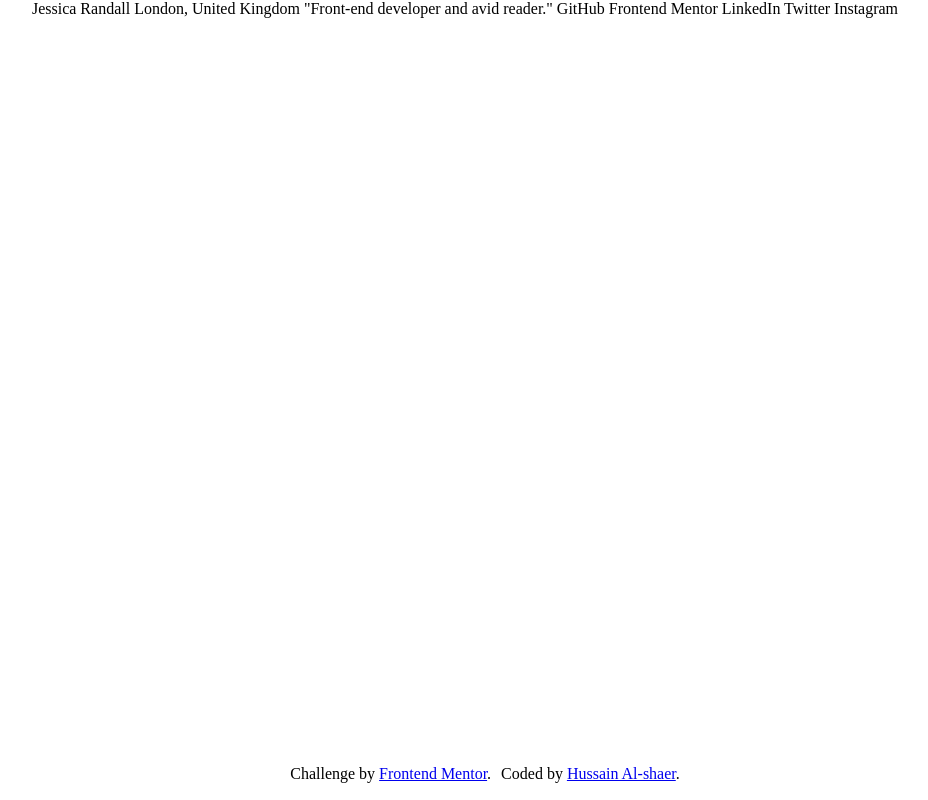
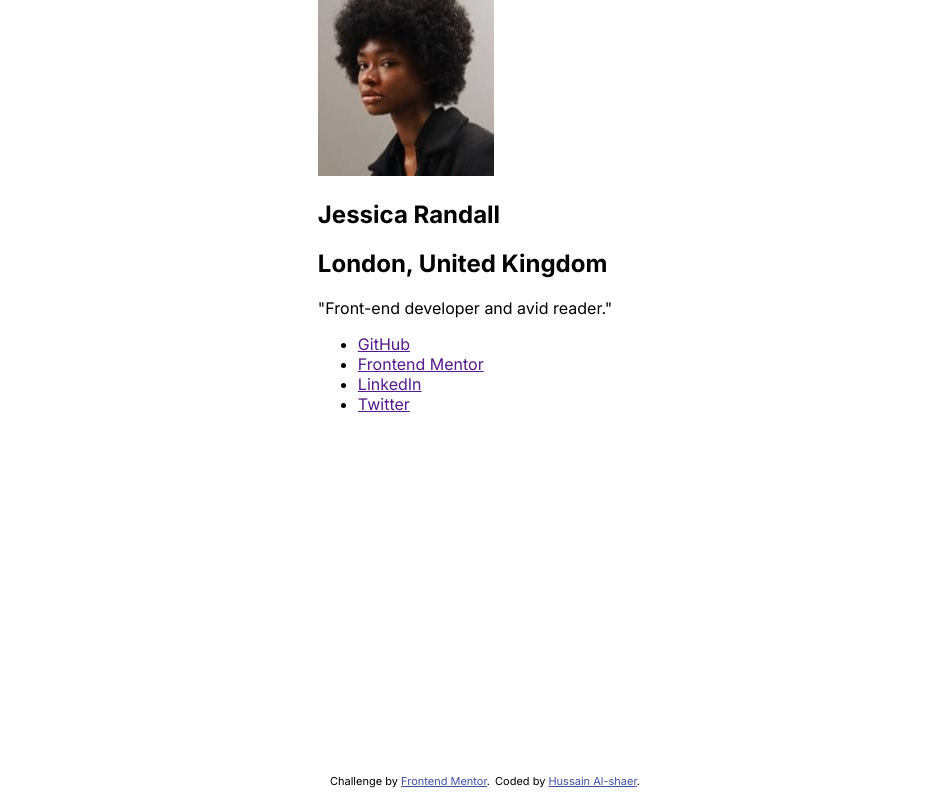
Before and after one commit to hussaindev94/frontend-mentor-challenges-social-links-profile, a plain HTML site: page index.html in a window 1280 px wide. Shown: the whole page, without its empty margins (175-1103 px from the left). Drawn offline with Linux system fonts and the light colour scheme.

Commit message:
Laying out the foundation of html and style.

```diff
--- a/index.html
+++ b/index.html
@@ -15,20 +15,40 @@
   </style>
 </head>
 <body>
+  <!-- Main -->
+  <main class="main" id="main">
+    <!-- Section -->
+     <section class="card-section">
+      <div class="card-wrapper">
 
-  Jessica Randall
-  London, United Kingdom
-  "Front-end developer and avid reader."
+        <!-- Card Image Container -->
+        <div class="card-image-container">
+          <img src="assets/images/avatar-jessica.jpeg" alt="User Profile Image" class="card-image">
+        </div>
 
-  GitHub
-  Frontend Mentor
-  LinkedIn
-  Twitter
-  Instagram
+        <!-- Card User Info Container -->
+         <div class="card-user-info-container">
+          <h1 class="card-user-name">Jessica Randall</h1>
+          <h2 class="card-user-location">London, United Kingdom</h2>
+          <p class="card-user-info">"Front-end developer and avid reader."</p>
+         </div>
+
+         <!-- Card Content Container -->
+          <div class="card-links-container">
+            <ul class="card-links-list">
+              <li><a href="">GitHub</a></li>
+              <li><a href="">Frontend Mentor</a></li>
+              <li><a href="">LinkedIn</a></li>
+              <li><a href="">Twitter</a></li>
+            </ul>
+          </div>
+      </div>
+     </section>
+  </main>
 
   <!-- Footer -->
-   <footer>
-    <ul>
+   <footer class="attribution footer">
+    <ul class="footer-list">
       <li>
         <span>Challenge by</span>
         <a href="https://www.frontendmentor.io?ref=challenge" target="_blank" rel="noopener noreferrer">Frontend Mentor</a>.
--- a/style/style.css
+++ b/style/style.css
@@ -1,25 +1,73 @@
+/*Foont------------------------------------------------------------*/
+@import url("https://fonts.googleapis.com/css2?family=Inter:ital,opsz,wght@0,14..32,100..900;1,14..32,100..900&display=swap");
+
+/*variable Definition---------------------------------------------*/
+:root {
+  --green-color: hsl(75, 94%, 57%);
+  --white-color: hsl(0, 0%, 100%);
+  --gray-700-color: hsl(0, 0%, 20%);
+  --gray-800-color: hsl(0, 0%, 12%);
+  --gray-900-color: hsl(0, 0%, 8%);
+}
+
+/*Body Styles -------------------------------------------------*/
 body {
-  /*Body styles -------------------------------------------------*/
   margin: 0;
   padding: 0;
   display: grid;
   place-items: center;
+  /*Make robust fallback for the font-family*/
+  font-family: Inter, system-ui, -apple-system, BlinkMacSystemFont, "Segoe UI",
+    Roboto, Oxygen, Ubuntu, Cantarell, "Open Sans", "Helvetica Neue", sans-serif;
 
+  /*Main Styles --------------------------------------------------*/
+  .main {
+    /*Section Styles ---------------------------------------------*/
+    .card-section {
+      /*Card Wrapper Styles------------------------------------*/
+      .card-wrapper {
+        /*Card Image Container Styles -----------------------*/
+        .card-image-container {
+          /*Card Image Styles------------------------------*/
+          .card-image {
+          }
+        }
 
+        /*Card User Info Container Styles --------------------*/
+        .card-user-info-container {
+          /*Card user name Styles --------------------------*/
+          .card-user-name {
+          }
+          /*Card User Location Styles ---------------------*/
+          .card-user-location {
+          }
+          /*Card User Info Styles -------------------------*/
+          .card-user-info {
+          }
+        }
 
+        /*Card Content Container Styles ----------------------*/
+        .card-links-container {
+          /*Card Links List Styles -------------------------*/
+          .card-links-list {
+          }
+        }
+      }
+    }
+  }
 
-  /*Footer styles -----------------------------------------------*/
-  footer {
+  /*Footer Styles -----------------------------------------------*/
+  .footer {
     position: fixed;
     bottom: 1px;
     width: 100vw;
-    ul {
+    .footer-list {
       display: flex;
       flex-direction: row;
       align-items: center;
       justify-content: center;
       align-self: stretch;
-      gap: 10px;
+      gap: 5px;
       list-style: none;
     }
   }
```
